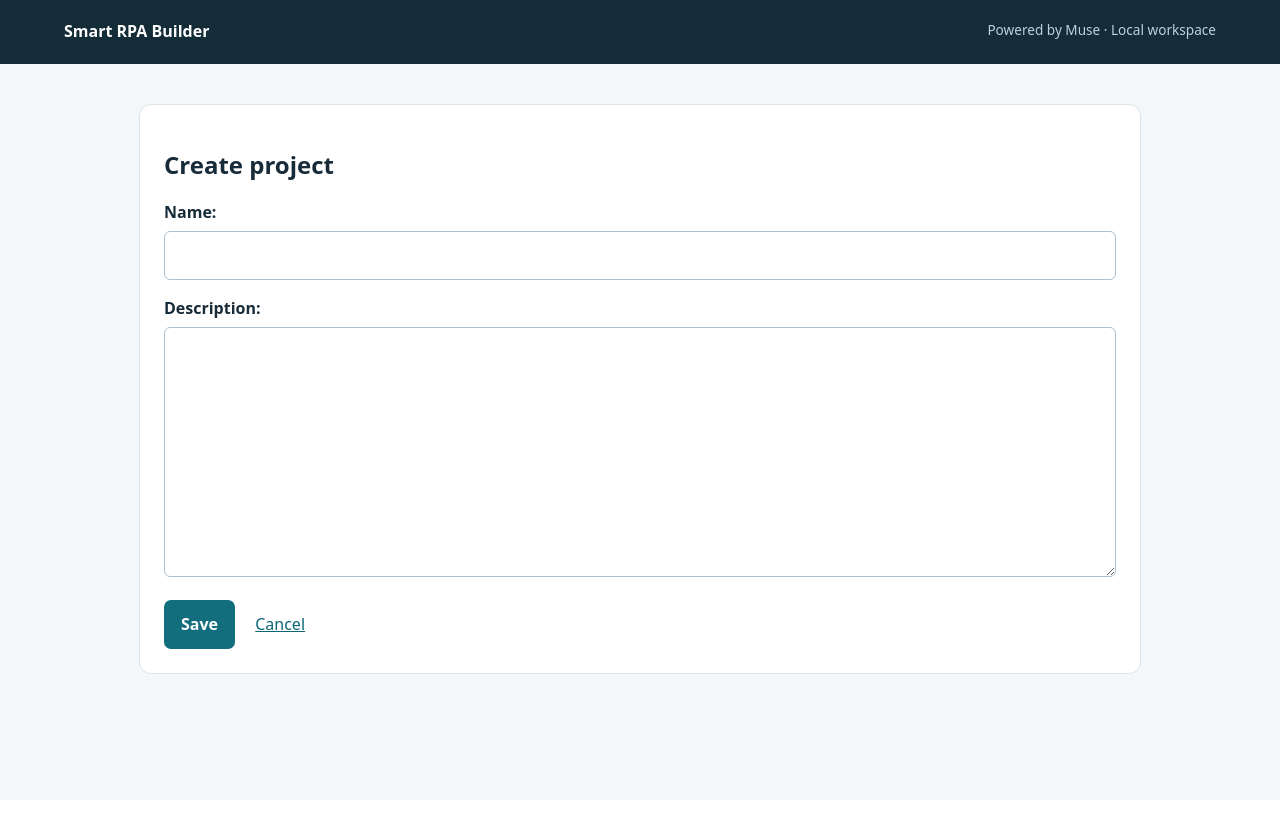
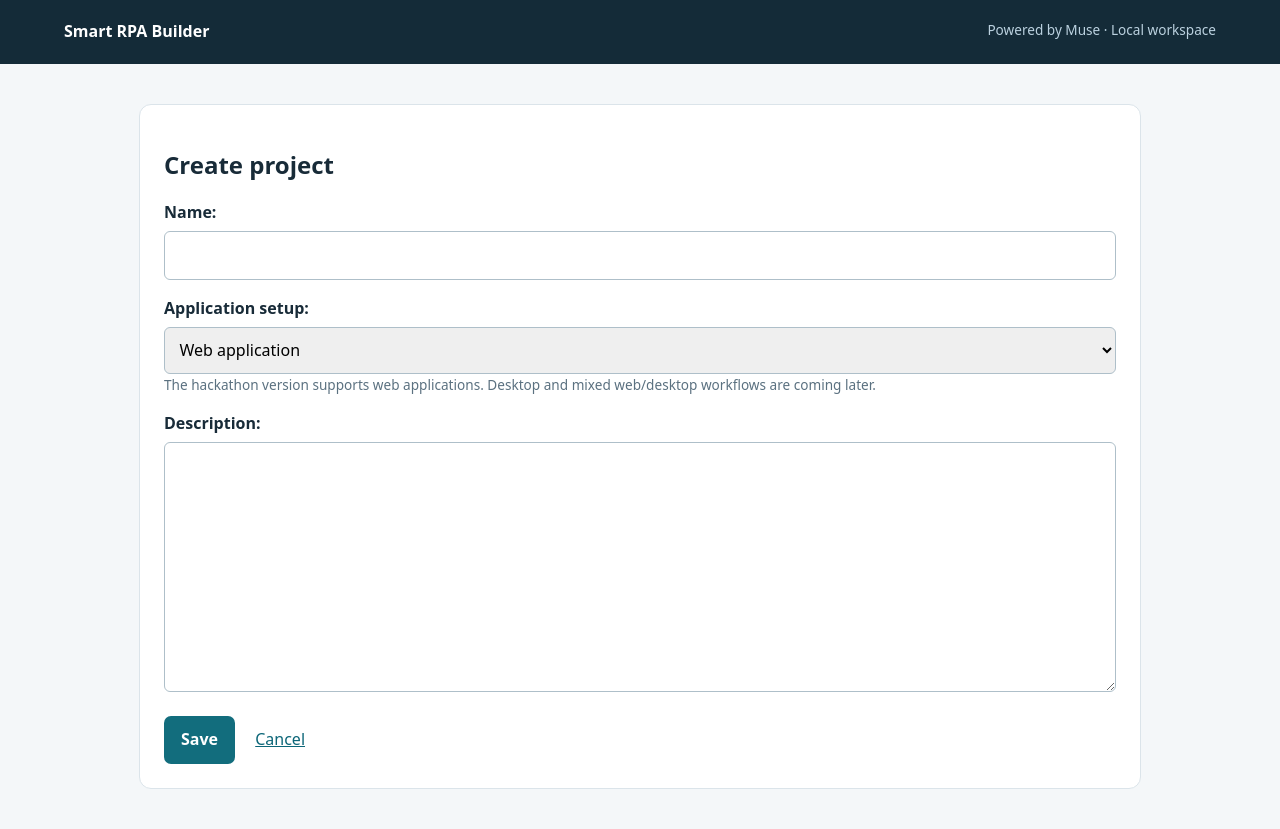
Before and after one commit to Lyounessi/smart-rpa-builder, a Django app: page /projects/new/ in a window 1280 px wide. Shown: the top 829 px of the page. Before the commit the page ends 674 px from the top, so only its background shows below. Run offline with Django 5.2, Linux system fonts and the light colour scheme; parts of the project's set-up code (start-up, migrations or seed data) failed here and were passed over.

Commit message:
Add project application setup choices with web-only MVP support

```diff
--- a/projects/forms.py
+++ b/projects/forms.py
@@ -5,10 +5,30 @@ from inspector.models import ApplicationWindow, CapturedElement
 from .models import Project, StepElementReference, WorkflowStep
 
 
+class ApplicationScopeSelect(forms.Select):
+    def create_option(self, name, value, label, selected, index, subindex=None, attrs=None):
+        option = super().create_option(name, value, label, selected, index, subindex, attrs)
+        if value == Project.ApplicationScope.DESKTOP:
+            option["attrs"]["disabled"] = True
+            option["label"] = "Desktop application — coming later"
+        elif value == Project.ApplicationScope.MULTIPLE:
+            option["label"] = "Multiple applications — web only for now"
+        return option
+
+
 class ProjectForm(forms.ModelForm):
     class Meta:
         model = Project
-        fields = ["name", "description"]
+        fields = ["name", "application_scope", "description"]
+        labels = {"application_scope": "Application setup"}
+        widgets = {"application_scope": ApplicationScopeSelect}
+        help_texts = {"application_scope": "The hackathon version supports web applications. Desktop and mixed web/desktop workflows are coming later."}
+
+    def clean_application_scope(self):
+        scope = self.cleaned_data["application_scope"]
+        if scope == Project.ApplicationScope.DESKTOP:
+            raise forms.ValidationError("Desktop projects are coming later. Choose web or multiple web applications.")
+        return scope
 
 
 class WindowForm(forms.ModelForm):
--- a/projects/models.py
+++ b/projects/models.py
@@ -11,8 +11,14 @@ class Timestamped(models.Model):
 
 
 class Project(Timestamped):
+    class ApplicationScope(models.TextChoices):
+        WEB = "web", "Web application"
+        DESKTOP = "desktop", "Desktop application"
+        MULTIPLE = "multiple", "Multiple applications"
+
     name = models.CharField(max_length=200)
     description = models.TextField(blank=True)
+    application_scope = models.CharField(max_length=10, choices=ApplicationScope.choices, default=ApplicationScope.WEB)
 
     def __str__(self):
         return self.name
--- a/templates/projects/detail.html
+++ b/templates/projects/detail.html
@@ -3,6 +3,7 @@
 {% block content %}
 <a href="{% url 'home' %}">← All projects</a>
 <p class="eyebrow">Workflow project</p><h1>{{ project.name }}</h1>
+<p class="muted">Application setup: {{ project.get_application_scope_display }}{% if project.application_scope == "multiple" %} · Web only for now{% endif %}</p>
 <p>{{ project.description|linebreaksbr }}</p>
 <a href="{% url 'project-edit' project.pk %}" hx-get="{% url 'project-edit' project.pk %}" hx-target="#editor">Edit project</a>
 <section><h2>Target applications</h2><p>Starting URLs launch your application. Captured elements will retain their own capture URLs.</p>
--- a/templates/projects/home.html
+++ b/templates/projects/home.html
@@ -7,7 +7,7 @@
 <div id="editor" aria-live="polite"></div>
 <div class="grid">
 {% for project in projects %}
-<article><h2><a href="{% url 'project-detail' project.pk %}">{{ project.name }}</a></h2><p>{{ project.description|default:"No description yet."|truncatewords:35 }}</p><small>Updated {{ project.updated_at|date:"M j, Y H:i" }}</small></article>
+<article><h2><a href="{% url 'project-detail' project.pk %}">{{ project.name }}</a></h2><p class="muted">{{ project.get_application_scope_display }}</p><p>{{ project.description|default:"No description yet."|truncatewords:35 }}</p><small>Updated {{ project.updated_at|date:"M j, Y H:i" }}</small></article>
 {% empty %}<article><h2>Start with a project</h2><p>Each project represents one workflow. Add your target website and describe the actions in order.</p></article>{% endfor %}
 </div>
 <details><summary>Platform status</summary><div id="platform-status" aria-live="polite"></div><button type="button" hx-get="{% url 'status' %}" hx-target="#platform-status">Check platform status</button></details>
```
Also changed, not shown: projects/tests.py (+20 -2 lines), README.md, projects/migrations/0002_project_application_scope.py (added).
